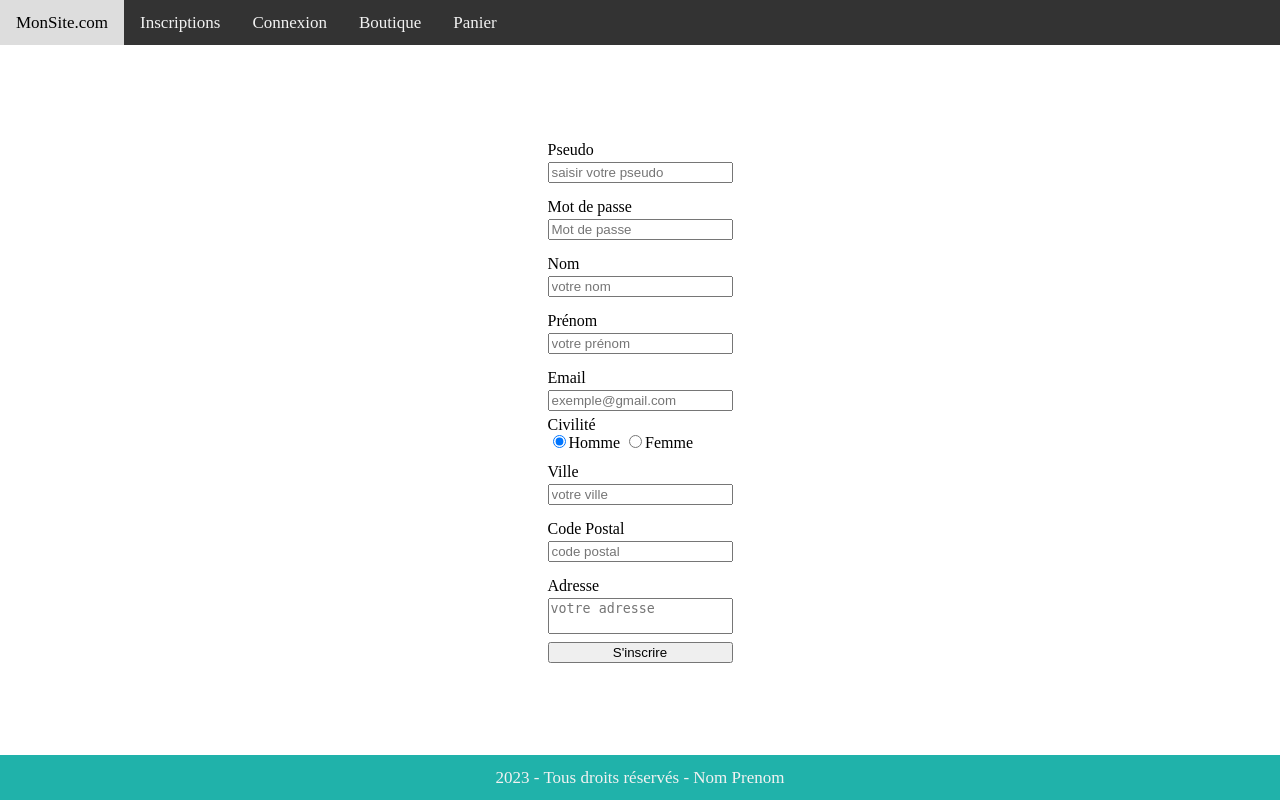
After one commit to F-Royaux/monecommerce, a PHP site: page /inscription.php in a window 1280 px wide. The commit adds this page. Run offline with PHP 8.4, Linux system fonts and the light colour scheme; data that the repository does not hold is empty; some libraries are stand-ins or nearby versions.

Commit message:
feature 02

```diff
--- /dev/null
+++ b/inc/css/footer/index.css
@@ -0,0 +1,7 @@
+footer {
+    color: #f2f2f2;
+text-align: center;
+padding: 14px 16px;
+text-decoration: none;
+font-size: 17px;
+}
--- /dev/null
+++ b/inc/css/form/index.css
@@ -0,0 +1,14 @@
+form{
+    display: flex;
+    flex-direction: column;
+    justify-items: center;
+    align-content: center;
+}
+
+input, textarea{
+    margin-top: 2px;
+    margin-bottom: 6px;
+}
+textarea{
+    resize: none;
+}
--- /dev/null
+++ b/inc/css/global/index.css
@@ -0,0 +1,45 @@
+body {
+    display: grid;
+    min-height: 100vh;
+    grid-template-rows: 0fr 1fr 0fr;
+    /* le 1 fr force le main à prendre toute l place */
+}
+
+header,
+footer {
+    background-color: lightseagreen;
+}
+
+.conteneur {
+    height: 100%;
+    display: flex;
+    flex-direction: column;
+    justify-content: center;
+    align-items: center;
+}
+
+.erreur,
+.validation {
+    padding: 5px;
+    margin: 5px;
+}
+
+.erreur {
+    background-color: #ff0000;
+}
+
+.validation {
+    background-color: #669933;
+}
+
+form{
+    display: flex;
+    flex-direction: column;
+    justify-items: center;
+    align-content: center;
+}
+
+label{
+    margin-top: 10px;
+    margin-bottom: 2px;
+}
--- /dev/null
+++ b/inc/css/index.css
@@ -0,0 +1,5 @@
+@import url("./reset/index.css");
+@import url("./global/index.css");
+@import url("./navbar/index.css");
+@import url("./footer/index.css");
+@import url("./form/index.css");
--- /dev/null
+++ b/inc/css/navbar/index.css
@@ -0,0 +1,61 @@
+/* Add a black background color to the top navigation */
+.topnav {
+    background-color: #333;
+    overflow: hidden;
+  }
+
+  /* Style the links inside the navigation bar */
+  .topnav a {
+    float: left;
+    display: block;
+    color: #f2f2f2;
+    text-align: center;
+    padding: 14px 16px;
+    text-decoration: none;
+    font-size: 17px;
+  }
+
+  /* Change the color of links on hover */
+  .topnav a:hover {
+    background-color: #ddd;
+    color: black;
+  }
+
+  /* Add an active class to highlight the current page */
+  .topnav a.active {
+    background-color: #04aa6d;
+    color: white;
+  }
+
+  /* Hide the link that should open and close the topnav on small screens */
+  .topnav .icon {
+    display: none;
+  }
+
+  /* When the screen is less than 768 pixels wide, hide all links, except for the first one ("Home"). Show the link that contains should open and close the topnav (.icon) */
+  @media screen and (max-width: 768px) {
+    .topnav a:not(:first-child) {
+      display: none;
+    }
+    .topnav a.icon {
+      float: right;
+      display: block;
+    }
+  }
+
+  /* The "responsive" class is added to the topnav with JavaScript when the user clicks on the icon. This class makes the topnav look good on small screens (display the links vertically instead of horizontally) */
+  @media screen and (max-width: 768px) {
+    .topnav.responsive {
+      position: relative;
+    }
+    .topnav.responsive a.icon {
+      position: absolute;
+      right: 0;
+      top: 0;
+    }
+    .topnav.responsive a {
+      float: none;
+      display: block;
+      text-align: left;
+    }
+  }
--- /dev/null
+++ b/inc/css/reset/index.css
@@ -0,0 +1,48 @@
+/* http://meyerweb.com/eric/tools/css/reset/
+   v2.0 | 20110126
+   License: none (public domain)
+*/
+
+html, body, div, span, applet, object, iframe,
+h1, h2, h3, h4, h5, h6, p, blockquote, pre,
+a, abbr, acronym, address, big, cite, code,
+del, dfn, em, img, ins, kbd, q, s, samp,
+small, strike, strong, sub, sup, tt, var,
+b, u, i, center,
+dl, dt, dd, ol, ul, li,
+fieldset, form, label, legend,
+table, caption, tbody, tfoot, thead, tr, th, td,
+article, aside, canvas, details, embed,
+figure, figcaption, footer, header, hgroup,
+menu, nav, output, ruby, section, summary,
+time, mark, audio, video {
+	margin: 0;
+	padding: 0;
+	border: 0;
+	font-size: 100%;
+	font: inherit;
+	vertical-align: baseline;
+}
+/* HTML5 display-role reset for older browsers */
+article, aside, details, figcaption, figure,
+footer, header, hgroup, menu, nav, section {
+	display: block;
+}
+body {
+	line-height: 1;
+}
+ol, ul {
+	list-style: none;
+}
+blockquote, q {
+	quotes: none;
+}
+blockquote:before, blockquote:after,
+q:before, q:after {
+	content: '';
+	content: none;
+}
+table {
+	border-collapse: collapse;
+	border-spacing: 0;
+}
--- a/inc/function.inc.php
+++ b/inc/function.inc.php
@@ -9,6 +9,7 @@ function executeRequete($req)
         if (!$resultat) {
             die("Erreur sur la requête sql.<br>Message: " . $mysqli->error . "<br>Code : " . $req);
         }
+        return $resultat;
     } catch (Exception $e) {
         return $e;
     }
--- a/inc/haut.inc.php
+++ b/inc/haut.inc.php
@@ -1,27 +1,26 @@
 <!DOCTYPE html>
-<html lang="en">
+<html lang="fr">
 
 <head>
     <meta charset="UTF-8">
     <meta name="viewport" content="width=device-width, initial-scale=1.0">
     <title>Document</title>
+    <link rel="stylesheet" href="<?php echo RACINE_SITE ?>inc/css/index.css">
+    <link rel="stylesheet" href="https://cdnjs.cloudflare.com/ajax/libs/font-awesome/4.7.0/css/font-awesome.min.css">
+    <script src="<?php echo RACINE_SITE ?>inc/js/main.js"></script>
 </head>
 
 <body>
     <header>
-        <div class="conteneur">
-            <div>
+            <nav class="topnav" id="myTopnav">
                 <a href="" title="Mon site">MonSite.com</a>
-            </div>
-            <nav>
                 <a href="<?php echo RACINE_SITE ?>inscription.php">Inscriptions</a>
                 <a href="<?php echo RACINE_SITE ?>connexion.php">Connexion</a>
                 <a href="<?php echo RACINE_SITE ?>boutique.php">Boutique</a>
                 <a href="<?php echo RACINE_SITE ?>panier.php">Panier</a>
-
-
+                <a href="javascript:void(0);" class="icon" onclick="toogleNav()">
+                    <i class="fa fa-bars"></i></a>
             </nav>
-        </div>
     </header>
     <section>
-    <div class="conteneur">
+        <div class="conteneur">
--- a/inc/init.inc.php
+++ b/inc/init.inc.php
@@ -3,7 +3,6 @@
 require __DIR__ . '/../vendor/autoload.php';
 Dotenv\Dotenv::createUnsafeImmutable(__DIR__ . '/../')->load();
 //--------------BDD
-echo "init: ok";
 $mysqli = new mysqli($_ENV['DB_HOST'], $_ENV['DB_USER'], $_ENV['DB_PASSWORD'], $_ENV['DB_NAME']);
 if ($mysqli->connect_error) die('Un probléme est survenu lors de la tentative de la connexion à la BDD : ' . $mysqli->connect_error);
 // $mysqli->set_charset("uft-8");
@@ -13,9 +12,9 @@ session_start();
 //
 // define ("RACINE_SITE", "http://localhost:4000/");
 define("RACINE_SITE", "http://" . $_SERVER['HTTP_HOST']."/");
-
+$contenu = "";
 require ('./inc/function.inc.php');
-debug($mysqli, 0);
+// debug($mysqli, 0);
 // Déclarer une variable d’environnement
 // putenv('NOM_VARIABLE=Le nom de ma variable d\'environnement avec <span style="font-weight:bold;">putenv(NOM_VARIABLE)</span>');
 // ou
--- /dev/null
+++ b/inc/js/main.js
@@ -0,0 +1,8 @@
+function toogleNav() {
+    let nav = document.querySelector("#myTopnav");
+    if (nav.className=== "topnav"){
+        nav.classList += " responsive";
+    }else{
+        nav.classList = "topnav"
+    }
+}
--- /dev/null
+++ b/info-server.php
@@ -0,0 +1,2 @@
+<?php
+echo phpinfo();
--- /dev/null
+++ b/inscription.php
@@ -0,0 +1,63 @@
+<?php require("./inc/init.inc.php"); ?>
+<?php
+if ($_POST) {
+    // debug($_POST);
+    $verif_caractere = preg_match("#^[a-zA-Z0-9-_.]+$#", $_POST['pseudo']);
+    if (!$verif_caractere || strlen($_POST['pseudo']) < 1 || strlen($_POST['pseudo']) > 20) {
+        $contenu .= "<div class='erreur'>Le psudo doit contenir entre 1 et 20 caractéres. <br>
+        Caractères aceptés: lettre de a à z et chiffres de 1 à 9.</div>";
+    } else {
+        $utilisateur = executeRequete("SELECT * FROM utilisateur WHERE pseudo='$_POST[pseudo]'");
+        if ($utilisateur->num_rows > 0) {
+            $contenu .= "<div class='erreur'>Pseudo déja pris</div>";
+        } else {
+            // $_POST['mdp'] = md5($_POST['mdp']);
+            $_POST['mdp'] = password_hash($_POST['mdp'], PASSWORD_BCRYPT);
+            foreach ($_POST as $indice => $valeur) {
+                $_POST[$indice] = htmlspecialchars(addslashes($valeur));
+            }
+            executeRequete("INSERT INTO utilisateur (pseudo, mot_de_passe, nom, prenom, email, civilite, ville, code_postal, adresse) VALUES ('$_POST[pseudo]', '$_POST[mdp]', '$_POST[nom]', '$_POST[prenom]', '$_POST[email]', '$_POST[civilite]', '$_POST[ville]', '$_POST[code_postal]', '$_POST[adresse]')");
+            $contenu .= "<div class='validation'>Vous êtes inscrit à notre site web. <a href=\"connexion.php\"><u>Cliquez ici pour vous connecter</u></a></div>";
+        }
+    }
+}
+?>
+<?php require("./inc/haut.inc.php"); ?>
+<!-- <h2>inscription</h2> -->
+
+<?php echo $contenu ?>
+<form method="post" action="">
+    <label for="pseudo">Pseudo</label>
+    <!-- <input type="text" id="pseudo" name="pseudo" placeholder="saisir votre pseudo" maxlength="20" minlength="5" required pattern="[a-zA-Z0-9-_.]{1, 20}" title="caractéres acceptés : lettre, chiffre, '. - _'"> -->
+    <input type="text" id="pseudo" name="pseudo" placeholder="saisir votre pseudo" required pattern="[a-zA-Z0-9-_.]{1, 20}" title="caractéres acceptés : lettre, chiffre, '. - _'">
+
+    <label for="mdp">Mot de passe</label>
+    <input type="password" id="mdp" name="mdp" placeholder="Mot de passe" maxlength="20" required pattern="[a-zA-Z0-9-_.]{1, 20}" title="caractéres acceptés : lettre, chiffre, '. - _'">
+
+    <label for="nom">Nom</label>
+    <input type="text" id="nom" name="nom" placeholder="votre nom">
+
+    <label for="prenom">Prénom</label>
+    <input type="text" id="prenom" name="prenom" placeholder="votre prénom">
+
+    <label for="email">Email</label>
+    <input type="email" id="email" name="email" placeholder="exemple@gmail.com">
+
+    <div class="civilite">
+        <label for="civilite">Civilité</label><br>
+        <input name="civilite" value="m" checked="" type="radio">Homme
+        <input name="civilite" value="f" type="radio">Femme
+    </div>
+
+    <label for="ville">Ville</label>
+    <input type="text" id="ville" name="ville" placeholder="votre ville" pattern="[a-zA-Z0-9-_.]{5,15}" title="caractères acceptés : a-zA-Z0-9-_.">
+
+    <label for="cp">Code Postal</label>
+    <input type="text" id="code_postal" name="code_postal" placeholder="code postal" pattern="[0-9]{5}" title="5 chiffres requis : 0-9">
+
+    <label for="adresse">Adresse</label>
+    <textarea id="adresse" name="adresse" placeholder="votre adresse" pattern="[a-zA-Z0-9-_.]{5,15}" title="caractères acceptés :  a-zA-Z0-9-_."></textarea>
+
+    <input type="submit" name="inscription" value="S'inscrire">
+</form>
+<?php require("./inc/bas.inc.php"); ?>
--- /dev/null
+++ b/test.php
@@ -0,0 +1,6 @@
+<?php if (!function_exists('mysqli_init') && !extension_loaded('mysqli')) {
+    echo 'We don\'t have mysqli!!!';
+} else {
+    echo 'Phew we have it!';
+}
+?>
```
Also changed, not shown: connexion.php (added, +11 -0 lines).
